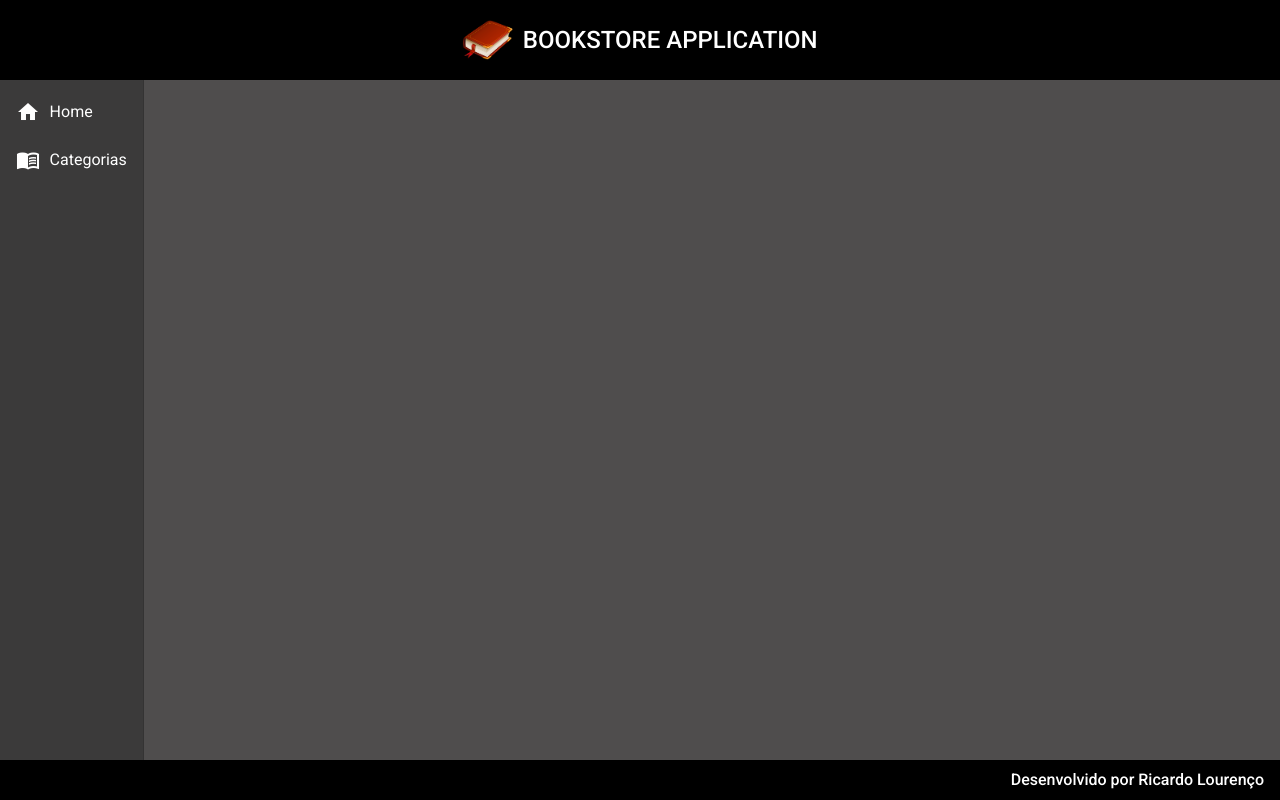
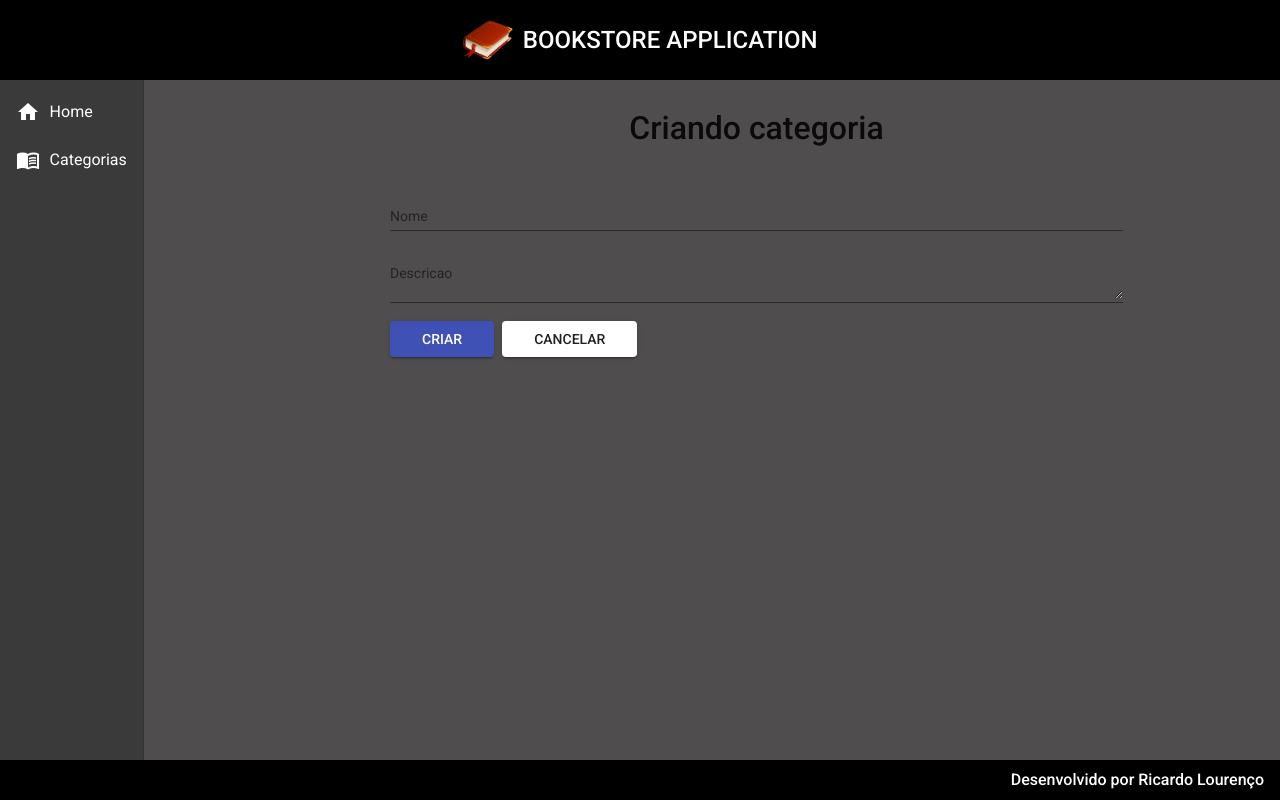
Before and after one commit to R-Lourenco1998/bookstore-front, an Angular app: page /categorias/create in a window 1280 px wide. Before the commit this address led to /. Built offline with nearby package versions, Linux system fonts and the light colour scheme.

Commit message:
criando categoria e tratando erros.

```diff
--- a/src/app/app-routing.module.ts
+++ b/src/app/app-routing.module.ts
@@ -1,5 +1,6 @@
 import { NgModule } from '@angular/core';
 import { RouterModule, Routes } from '@angular/router';
+import { CategoriaCreateComponent } from './components/views/categoria/categoria-create/categoria-create.component';
 import { CategoriaReadComponent } from './components/views/categoria/categoria-read/categoria-read.component';
 import { HomeComponent } from './components/views/home/home.component';
 
@@ -11,6 +12,10 @@
   {
     path: 'categorias',
     component: CategoriaReadComponent
+  },
+  {
+    path: 'categorias/create',
+    component: CategoriaCreateComponent
   }
 ];
 
--- /dev/null
+++ b/src/app/components/views/categoria/categoria-create/categoria-create.component.css
@@ -0,0 +1,26 @@
+form {
+    text-align: center;
+    width: 70%;
+    margin: 2rem auto 0 auto;
+}
+
+h1 {
+    font-size: 2rem;
+    font-weight: 500;
+    margin-bottom: 3rem;
+}
+
+.form{
+    width: 100%;
+}
+
+.buttons {
+    width: 100%;
+    text-align: start;
+}
+
+button{
+    margin-right: .5rem;
+    padding-right: 2rem;
+    padding-left: 2rem;
+}
--- /dev/null
+++ b/src/app/components/views/categoria/categoria-create/categoria-create.component.html
@@ -0,0 +1,17 @@
+<form>
+  <h1>Criando categoria</h1>
+
+  <mat-form-field class="form">
+    <mat-label>Nome</mat-label>
+    <input matInput [(ngModel)]="categoria.nome" type="text" name="nome" placeholder="Ex: Computação"/>
+  </mat-form-field>
+  <mat-form-field class="form">
+    <mat-label>Descricao</mat-label>
+    <textarea matInput [(ngModel)]="categoria.descricao" type="text" name="nome" placeholder="Ex: Livros de Computação"></textarea>
+  </mat-form-field>
+
+  <div class="buttons">
+    <button (click)="create()" mat-elevation-z8 mat-raised-button color="primary">CRIAR</button>
+    <button mat-elevation-z8 mat-raised-button color="warning">CANCELAR</button>
+  </div>
+</form>
--- /dev/null
+++ b/src/app/components/views/categoria/categoria-create/categoria-create.component.ts
@@ -0,0 +1,36 @@
+import { Component, OnInit } from "@angular/core";
+import { Router } from "@angular/router";
+import { Categoria } from "../categoria.model";
+import { CategoriaService } from "../categoria.service";
+
+@Component({
+  selector: "app-categoria-create",
+  templateUrl: "./categoria-create.component.html",
+  styleUrls: ["./categoria-create.component.css"],
+})
+export class CategoriaCreateComponent implements OnInit {
+  categoria: Categoria = {
+    nome: "",
+    descricao: "",
+  };
+
+  constructor(private service: CategoriaService, private router: Router) {}
+
+  ngOnInit(): void {}
+
+  create(): void {
+    this.service.create(this.categoria).subscribe(
+      (resposta) => {
+        this.service.mensagem("Categoria criada com sucesso!");
+        this.categoria = resposta;
+        this.router.navigate(["categorias"]);
+      },
+      //tratando exceção. percorrendo o array de erros que o back retorna.
+      (err) => {
+        for (let i = 0; i < err.error.errors.length; i++) {
+          this.service.mensagem(err.error.errors[i].message);
+        }
+      }
+    );
+  }
+}
--- a/src/app/components/views/categoria/categoria-read/categoria-read.component.html
+++ b/src/app/components/views/categoria/categoria-read/categoria-read.component.html
@@ -3,7 +3,7 @@
     <h1>Categoria</h1>
   </div>
 
-  <button mat-elevation-z8 mat-raised-button color="primary">NOVA CATEGORIA</button>
+  <button mat-elevation-z8 mat-raised-button color="primary" routerLink="create">NOVA CATEGORIA</button>
 
   <div class="mat-elevation-z8 content-table">
     <table [dataSource]="categorias" class="table" mat-table>
--- a/src/app/components/views/categoria/categoria-read/categoria-read.component.ts
+++ b/src/app/components/views/categoria/categoria-read/categoria-read.component.ts
@@ -1,6 +1,6 @@
 import { Component, OnInit } from "@angular/core";
 import { CategoriaService } from "../categoria.service";
-import { Categoria } from "./categoria.model";
+import { Categoria } from "../categoria.model";
 
 @Component({
   selector: "app-categoria-read",
--- a/src/app/components/views/categoria/categoria.service.ts
+++ b/src/app/components/views/categoria/categoria.service.ts
@@ -1,19 +1,32 @@
-import { HttpClient } from '@angular/common/http';
-import { Injectable } from '@angular/core';
-import { Observable } from 'rxjs';
-import { environment } from 'src/environments/environment';
-import { Categoria } from './categoria-read/categoria.model';
+import { HttpClient } from "@angular/common/http";
+import { Injectable } from "@angular/core";
+import { MatSnackBar } from "@angular/material/snack-bar";
+import { Observable } from "rxjs";
+import { environment } from "src/environments/environment";
+import { Categoria } from "./categoria.model";
 
 @Injectable({
-  providedIn: 'root'
+  providedIn: "root",
 })
 export class CategoriaService {
+  baseUrl: String = environment.baseUrl;
+  constructor(private http: HttpClient, private snack: MatSnackBar) {}
 
-  baseUrl: String = environment.baseUrl;
-  constructor(private http: HttpClient) { }
-
-  findAll():Observable<Categoria[]>{
+  findAll(): Observable<Categoria[]> {
     const url = `${this.baseUrl}/categorias`;
     return this.http.get<Categoria[]>(url);
   }
+
+  create(categoria: Categoria): Observable<Categoria> {
+    const url = `${this.baseUrl}/categorias`;
+    return this.http.post<Categoria>(url, categoria);
+  }
+
+  mensagem(str: String): void {
+    this.snack.open(`${str}`, "OK", {
+      horizontalPosition: "end",
+      verticalPosition: "top",
+      duration: 3000,
+    });
+  }
 }
```
Also changed, not shown: src/app/app.module.ts (+11 -1 lines), src/app/components/views/categoria/categoria.model.ts (renamed from src/app/components/views/categoria/categoria-read/categoria.model.ts).
